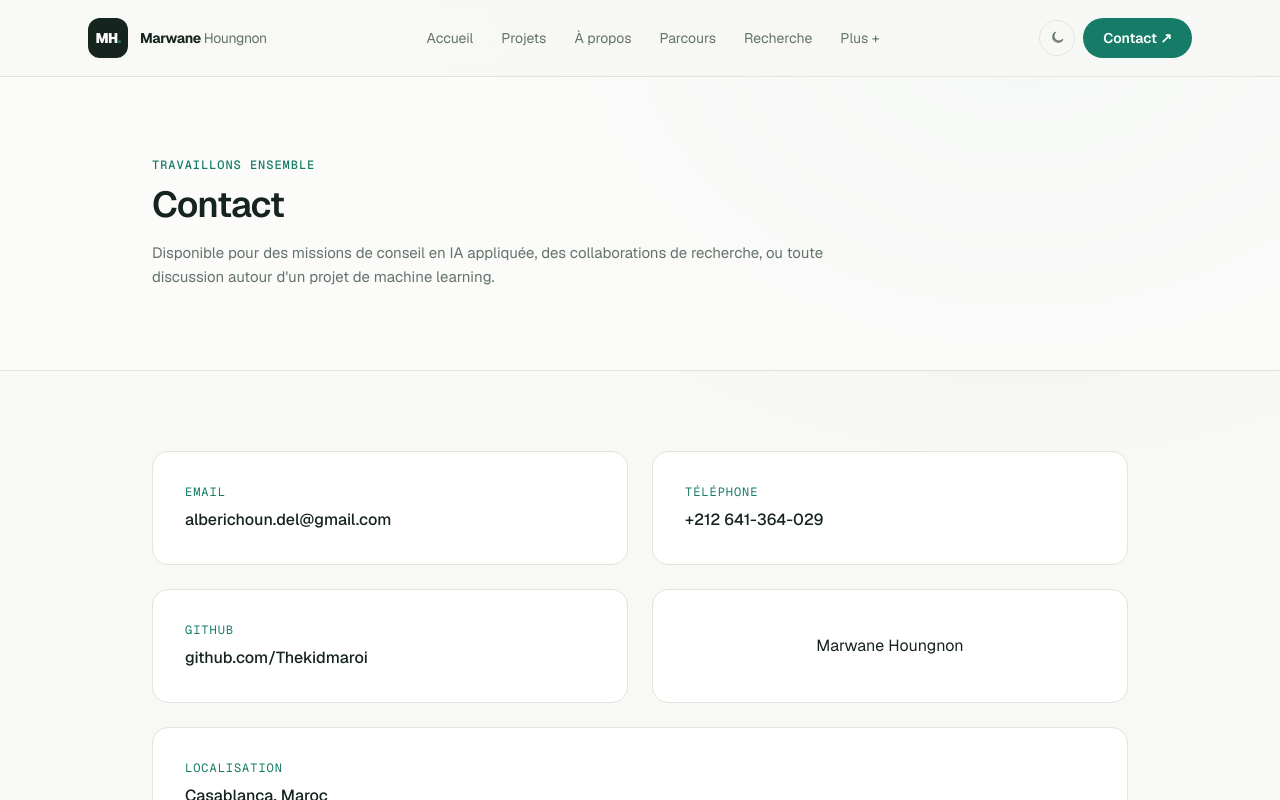
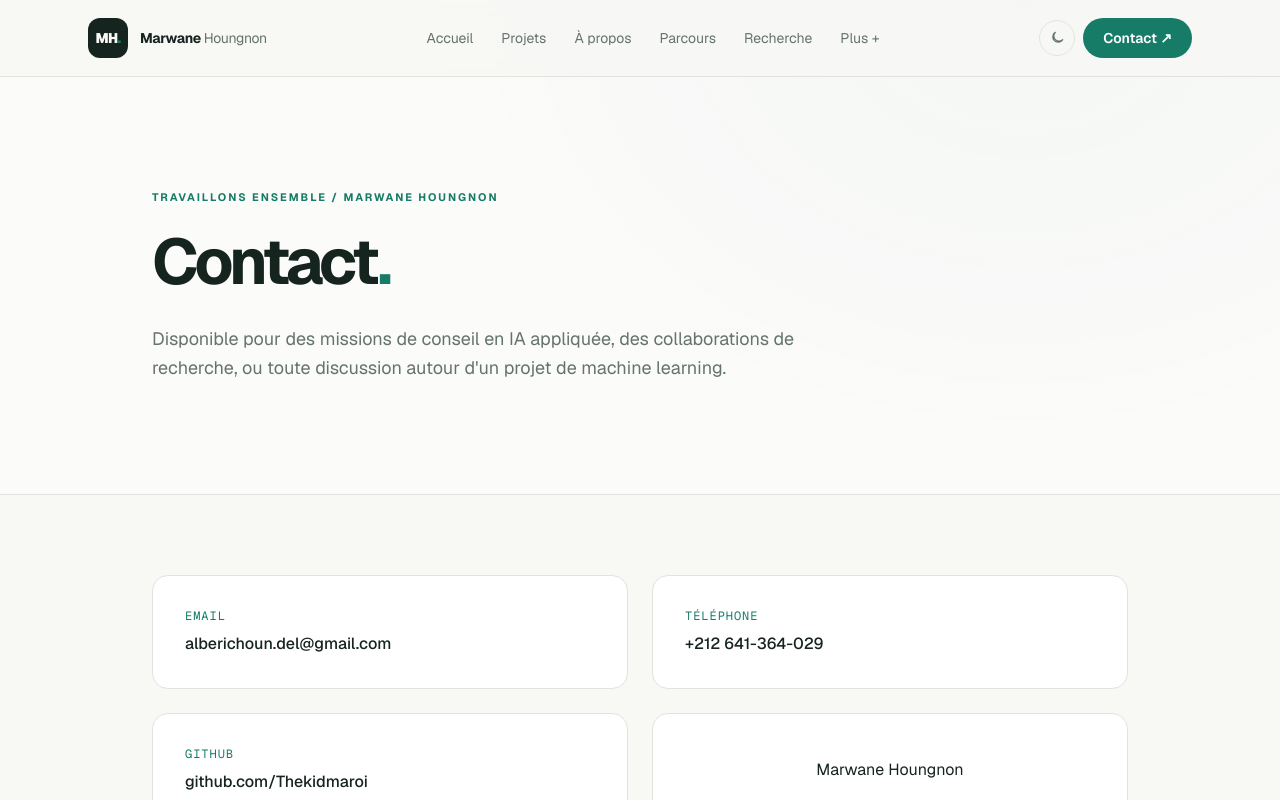
Before and after one commit to Thekidmaroi/MY-PORTOFOLIO, a Next.js app: page /contact in a window 1280 px wide. Shown: the top 800 px of the page. Built offline with nearby package versions, Linux system fonts and the light colour scheme.

Commit message:
style: unify inner pages with editorial design system

```diff
--- a/src/components/page-header.tsx
+++ b/src/components/page-header.tsx
@@ -1,23 +1,4 @@
 import { Container } from "./container";
-
-export function PageHeader({
-  kicker,
-  title,
-  description,
-}: {
-  kicker: string;
-  title: string;
-  description?: string;
-}) {
-  return (
-    <div className="border-b border-border bg-surface/50 py-16 sm:py-20">
-      <Container>
-        <p className="mono-label mb-3 text-xs font-medium text-accent">{kicker}</p>
-        <h1 className="text-3xl font-semibold tracking-tight sm:text-4xl">{title}</h1>
-        {description && (
-          <p className="mt-4 max-w-2xl text-[15px] leading-relaxed text-muted">{description}</p>
-        )}
-      </Container>
-    </div>
-  );
+export function PageHeader({kicker,title,description}:{kicker:string;title:string;description?:string}) {
+ return <header className="editorial border-b border-border bg-surface/40 py-20 sm:py-28"><Container><p className="eyebrow mb-6">{kicker} / MARWANE HOUNGNON</p><h1 className="section-display max-w-4xl">{title}<span className="text-accent">.</span></h1>{description && <p className="mt-7 max-w-2xl text-lg leading-relaxed text-muted">{description}</p>}</Container></header>;
 }
```
